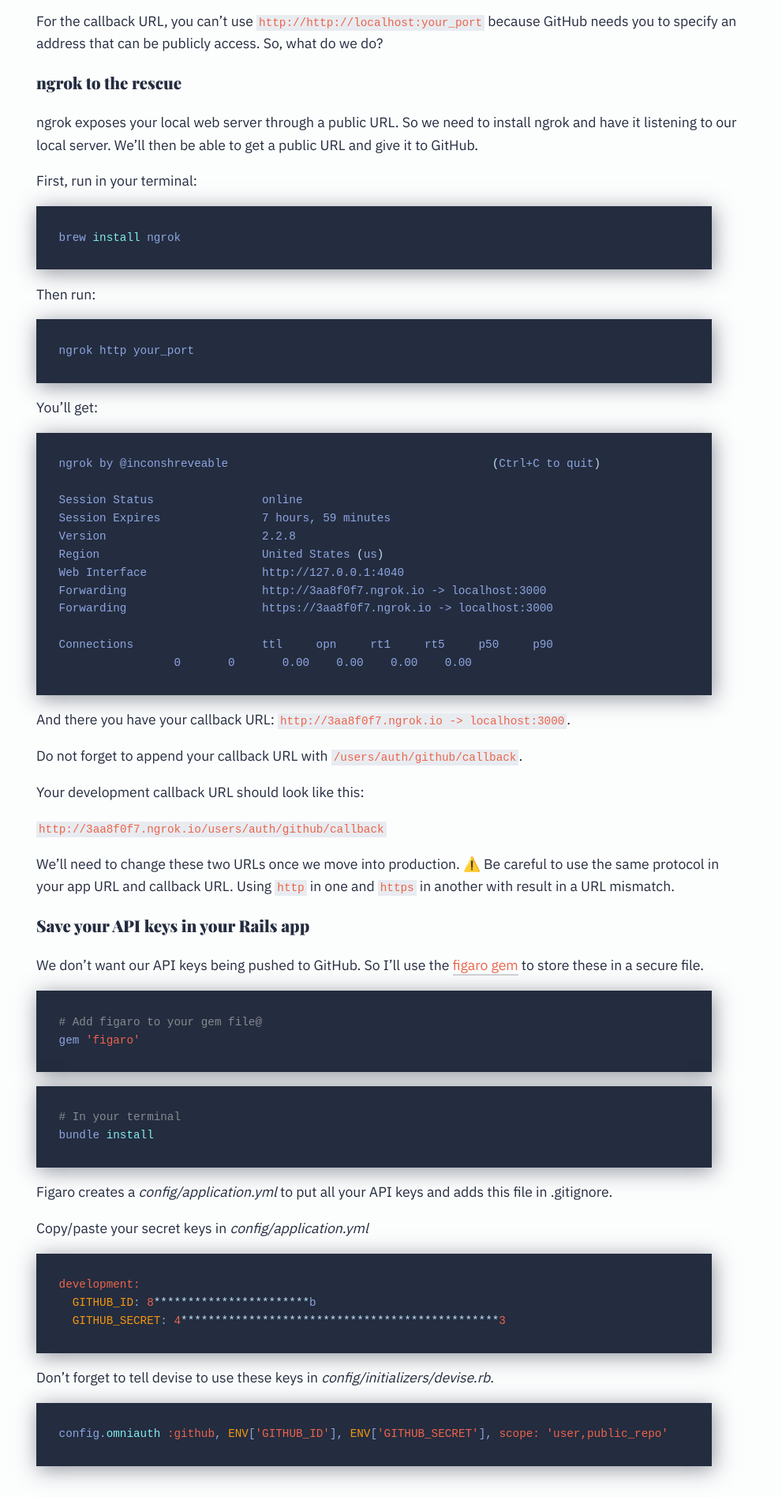
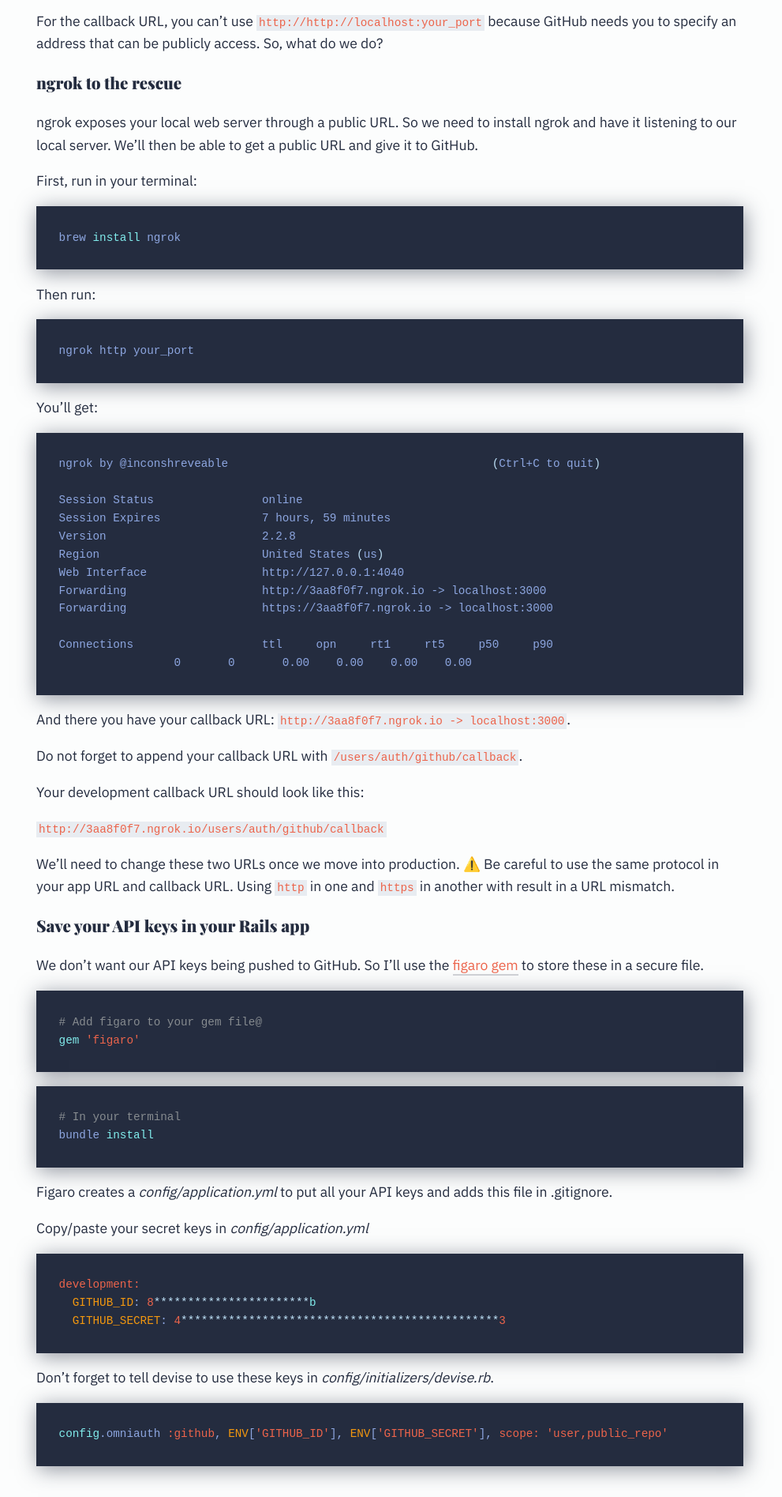
Before and after one commit to merciremi/remicodes, a Jekyll site: the page built from _posts/2018-06-01-add-omniauth-github-to-your-rails-app-on-top-of-devise.md, in a window 1280 px wide. Shown: the part 840-2735 px from the top of the page at 79% size, without its empty margins (146-1137 px from the left). Built offline with Jekyll 4.4.1, drawn with Linux system fonts in a browser that asks for light colours; some web fonts are replaced.

Commit message:
Update style for code blocks and footnotes

```diff
--- a/_sass/_base.scss
+++ b/_sass/_base.scss
@@ -16,6 +16,7 @@
 $opaque-background-color: rgba(232, 236, 241, 1);
 
 $dark-grey: rgba(36, 44, 63, 0.2);
+$yellow: rgba(245, 229, 27, 1);
 
 $break-medium: 1024px;
 $break-small: 560px;
--- a/_sass/_layout.scss
+++ b/_sass/_layout.scss
@@ -85,14 +85,34 @@
 }
 figure {
   margin-inline-start: 0px;
+  margin-inline-end: 0px;
   overflow-wrap: normal;
+  @media screen and (max-width: $break-small) {
+    margin-inline-start: 0px;
+    margin-inline-end: 0px;
+  }
 }
 
 .circle {
   border-radius: 100%;
 }
+.footnotes {
+  &:before {
+    content: "Footnotes";
+    font-family: $headers-font;
+    font-weight: bold;
+  }
+  padding-top: 30px;
+  margin-top: 60px;
+  border-top: 1px $link-color solid;
+}
+.highlight {
+  border-radius: 1em 0 1em 0;
+  background-image: linear-gradient(-100deg, rgba(236, 100, 75, 0.1), rgba(236, 100, 75, 0.3) 90%, rgba(236, 100, 75, 0.1));
+}
 .highlighter-rouge {
   padding: 2px 3px;
+  overflow-wrap: break-word;
   color: $link-color;
   background-color: $opaque-background-color;
 }
--- a/_sass/_syntax-highlighting.scss
+++ b/_sass/_syntax-highlighting.scss
@@ -19,7 +19,7 @@
 }
 /* Base Style */
 .highlight .n {
-  color: #8da6e0;
+  color: #81ecec;
   background-color: transparent;
 }
 /* Name Attribute */
@@ -59,7 +59,7 @@
 }
 /* Name Function */
 .highlight .nf {
-  color: #81ecec;
+  color: #8da6e0;
   background-color: transparent;
 }
 /* Name Label */
```
